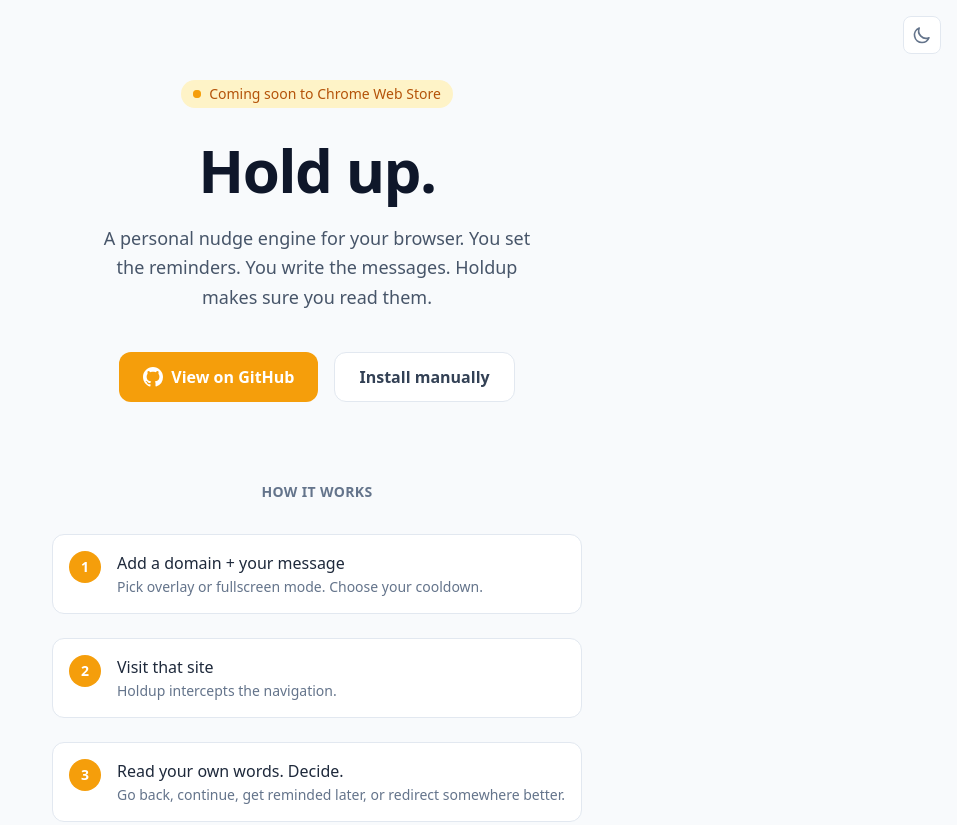
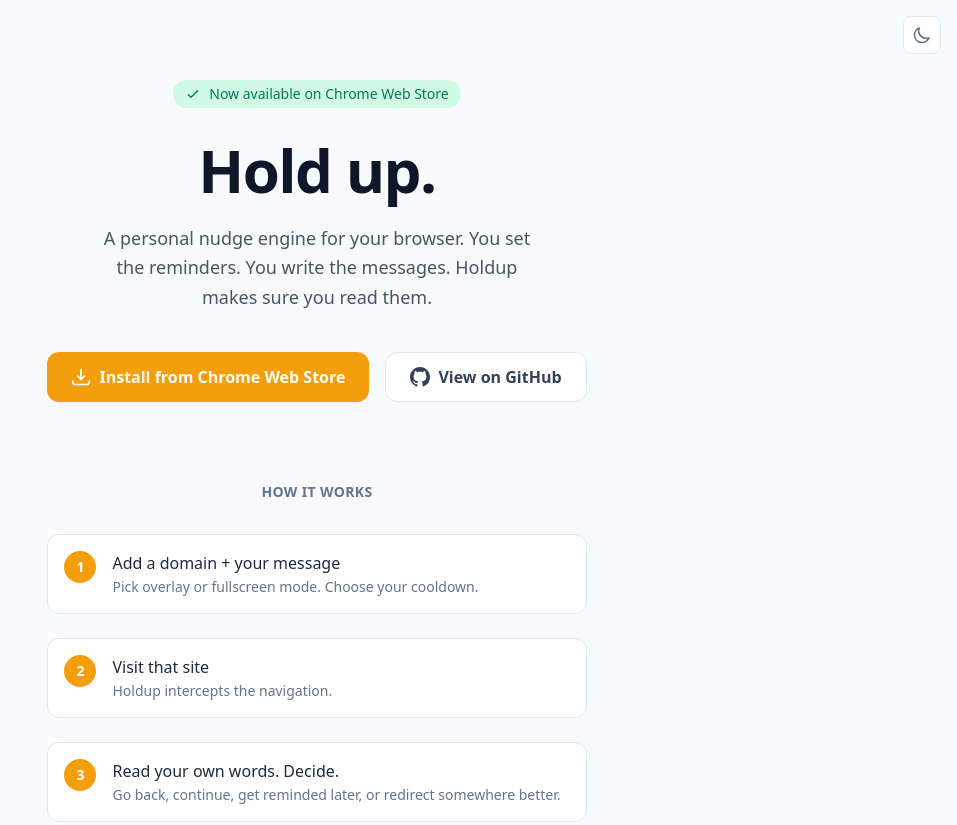
Before and after one commit to justEstif/holdup-extension, a browser extension: page docs/index.html in a window 1280 px wide. Shown: the top 825 px of the page, without its empty margins (323-1280 px from the left). Drawn offline with nearby package versions, Linux system fonts and the light colour scheme.

Commit message:
Add Chrome Web Store link to README and landing page
- README: CWS install as recommended method with shields.io badge
- docs/index.html: replace 'Coming soon' with green 'Now available' badge,
  CWS install as primary CTA, GitHub as secondary
- Rebuilt Tailwind CSS

```diff
--- a/docs/index.html
+++ b/docs/index.html
@@ -71,15 +71,18 @@
     <main class="min-h-screen flex items-center justify-center px-6 py-20">
       <div class="max-w-xl text-center">
         <div
-          class="inline-flex items-center gap-2 px-3 py-1 rounded-full bg-amber-100 dark:bg-amber-900/40 text-amber-700 dark:text-amber-400 text-sm font-medium mb-8"
+          class="inline-flex items-center gap-2 px-3 py-1 rounded-full bg-emerald-100 dark:bg-emerald-900/40 text-emerald-700 dark:text-emerald-400 text-sm font-medium mb-8"
         >
-          <span class="relative flex h-2 w-2">
-            <span
-              class="animate-ping absolute inline-flex h-full w-full rounded-full bg-amber-400 dark:bg-amber-500 opacity-75"
-            ></span>
-            <span class="relative inline-flex rounded-full h-2 w-2 bg-amber-500"></span>
-          </span>
-          Coming soon to Chrome Web Store
+          <svg
+            class="w-4 h-4"
+            fill="none"
+            viewBox="0 0 24 24"
+            stroke="currentColor"
+            stroke-width="2"
+          >
+            <path stroke-linecap="round" stroke-linejoin="round" d="M5 13l4 4L19 7" />
+          </svg>
+          Now available on Chrome Web Store
         </div>
 
         <h1 class="text-5xl sm:text-6xl font-bold tracking-tight text-slate-900 dark:text-white">
@@ -92,8 +95,27 @@
 
         <div class="mt-10 flex flex-col sm:flex-row gap-4 justify-center">
           <a
+            href="https://chromewebstore.google.com/detail/holdup/cgpkmnkjkkccjfimgkkggkkackpbbljp"
+            class="inline-flex items-center justify-center gap-2 px-6 py-3 bg-amber-500 text-white font-semibold rounded-xl hover:bg-amber-600 transition-colors"
+          >
+            <svg
+              class="w-5 h-5"
+              fill="none"
+              viewBox="0 0 24 24"
+              stroke="currentColor"
+              stroke-width="2"
+            >
+              <path
+                stroke-linecap="round"
+                stroke-linejoin="round"
+                d="M12 15V3m0 12l-4-4m4 4l4-4M2 17l.621 2.485A2 2 0 004.561 21h14.878a2 2 0 001.94-1.515L22 17"
+              />
+            </svg>
+            Install from Chrome Web Store
+          </a>
+          <a
             href="https://github.com/justEstif/holdup-extension"
-            class="inline-flex items-center justify-center gap-2 px-6 py-3 bg-amber-500 text-white font-semibold rounded-xl hover:bg-amber-600 transition-colors"
+            class="inline-flex items-center justify-center gap-2 px-6 py-3 bg-white dark:bg-slate-800 border border-slate-200 dark:border-slate-700 text-slate-700 dark:text-slate-300 font-semibold rounded-xl hover:bg-slate-100 dark:hover:bg-slate-700 transition-colors"
           >
             <svg class="w-5 h-5" fill="currentColor" viewBox="0 0 24 24">
               <path
@@ -101,12 +123,6 @@
               />
             </svg>
             View on GitHub
-          </a>
-          <a
-            href="https://github.com/justEstif/holdup-extension#install"
-            class="inline-flex items-center justify-center gap-2 px-6 py-3 bg-white dark:bg-slate-800 border border-slate-200 dark:border-slate-700 text-slate-700 dark:text-slate-300 font-semibold rounded-xl hover:bg-slate-100 dark:hover:bg-slate-700 transition-colors"
-          >
-            Install manually
           </a>
         </div>
 
```
Also changed, not shown: README.md, css/tailwind.css.
